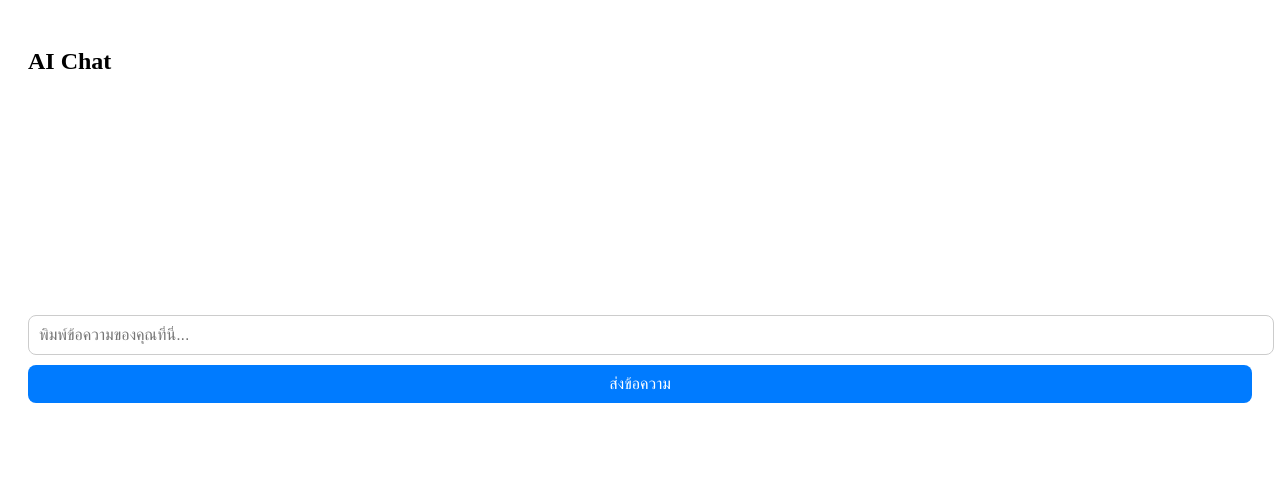
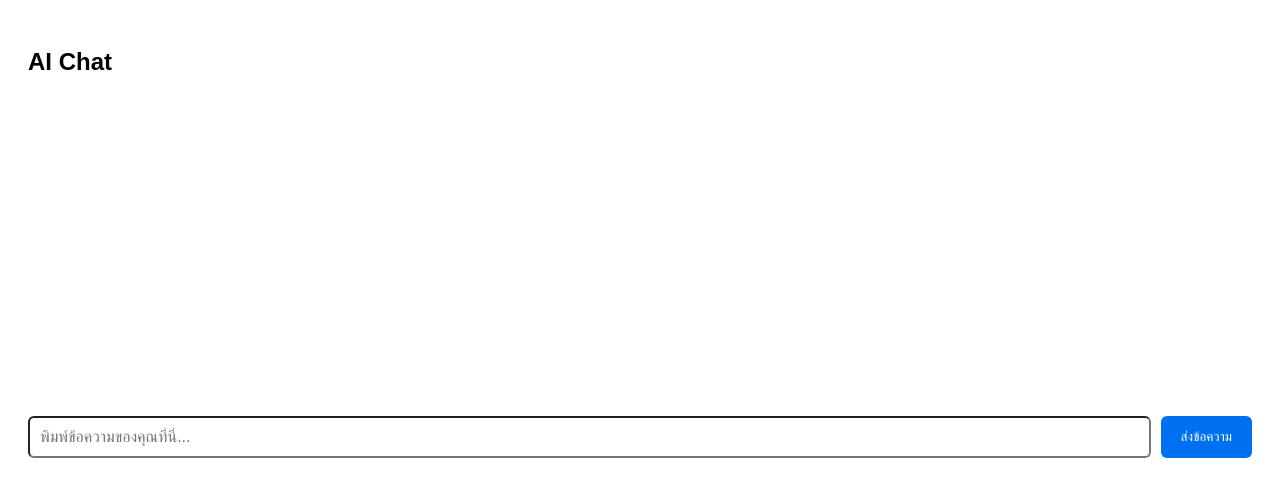
Before and after one commit to Goethe-Teh/infinity-ai, a Next.js app: page /chat in a window 1280 px wide. Shown: the top 496 px of the page. Built offline with nearby package versions, Linux system fonts and the light colour scheme.

Commit message:
Update chat.js

```diff
--- a/pages/chat.js
+++ b/pages/chat.js
@@ -11,23 +11,26 @@ export default function ChatPage() {
 
   useEffect(() => {
     if (language) {
-      const defaultMessage = {
+      const welcomeMessage = {
         role: 'system',
         content:
           language === 'th'
             ? "Infinity: สวัสดี ฉันคือผู้ช่วยส่วนตัวของคุณ ก่อนที่เราจะเริ่ม โปรดตั้งชื่อ ระบุเพศ อายุ รูปร่าง หน้าตา นิสัย หรือความสามารถพิเศษที่คุณอยากให้ฉันเป็น เพื่อให้ฉันปรับตัวได้เหมาะสมกับคุณที่สุด"
             : "Infinity: Hello, I am your personal assistant. Before we begin, please give me a name, gender, age, appearance, personality, or any special skills you want me to have so I can best match your preferences.",
       };
-      setMessages([defaultMessage]);
+      setMessages([welcomeMessage]);
     }
   }, [language]);
 
   const sendMessage = async () => {
+    if (!input.trim()) return;
     setLoading(true);
+
     const updatedMessages = [...messages, { role: 'user', content: input }];
     setMessages(updatedMessages);
     setInput('');
 
+    try {
       const res = await fetch('/api/chat', {
         method: 'POST',
         headers: { 'Content-Type': 'application/json' },
@@ -37,43 +40,43 @@ export default function ChatPage() {
       const data = await res.json();
       const reply = data?.choices?.[0]?.message?.content || '[No reply received]';
       setMessages([...updatedMessages, { role: 'assistant', content: reply }]);
+    } catch (error) {
+      console.error('Error:', error);
+      setMessages([...updatedMessages, { role: 'assistant', content: '[Error receiving response]' }]);
+    }
+
     setLoading(false);
   };
 
   return (
-    <div style={{ padding: '20px' }}>
+    <div style={{ padding: '20px', fontFamily: 'sans-serif' }}>
       <h2>AI Chat</h2>
-      <div style={{ minHeight: '200px', marginBottom: '20px' }}>
+
+      <div style={{ minHeight: '300px', marginBottom: '20px', whiteSpace: 'pre-wrap' }}>
         {messages.map((msg, index) => (
           <p key={index}>
             <b>{msg.role === 'user' ? 'You' : msg.role === 'assistant' ? 'Infinity' : 'System'}:</b> {msg.content}
           </p>
         ))}
       </div>
-      <div style={{ display: 'flex', flexDirection: 'column', gap: '10px' }}>
+
+      <div style={{ display: 'flex', gap: '10px' }}>
         <input
           value={input}
           onChange={(e) => setInput(e.target.value)}
-          style={{
-            padding: '10px',
-            fontSize: '16px',
-            border: '1px solid #ccc',
-            borderRadius: '8px',
-            width: '100%',
-          }}
+          style={{ flex: 1, padding: '10px', fontSize: '16px', borderRadius: '6px' }}
           placeholder="พิมพ์ข้อความของคุณที่นี่..."
         />
         <button
           onClick={sendMessage}
-          disabled={loading || input.trim() === ''}
+          disabled={loading}
           style={{
             padding: '10px 20px',
-            backgroundColor: loading ? '#ccc' : '#007bff',
+            backgroundColor: loading ? '#aaa' : '#0070f3',
             color: '#fff',
             border: 'none',
-            borderRadius: '8px',
+            borderRadius: '6px',
             cursor: loading ? 'not-allowed' : 'pointer',
-            fontSize: '16px',
           }}
         >
           {loading ? 'กำลังส่ง...' : 'ส่งข้อความ'}
```
Lines whose indentation alone changed are shown as unchanged.
